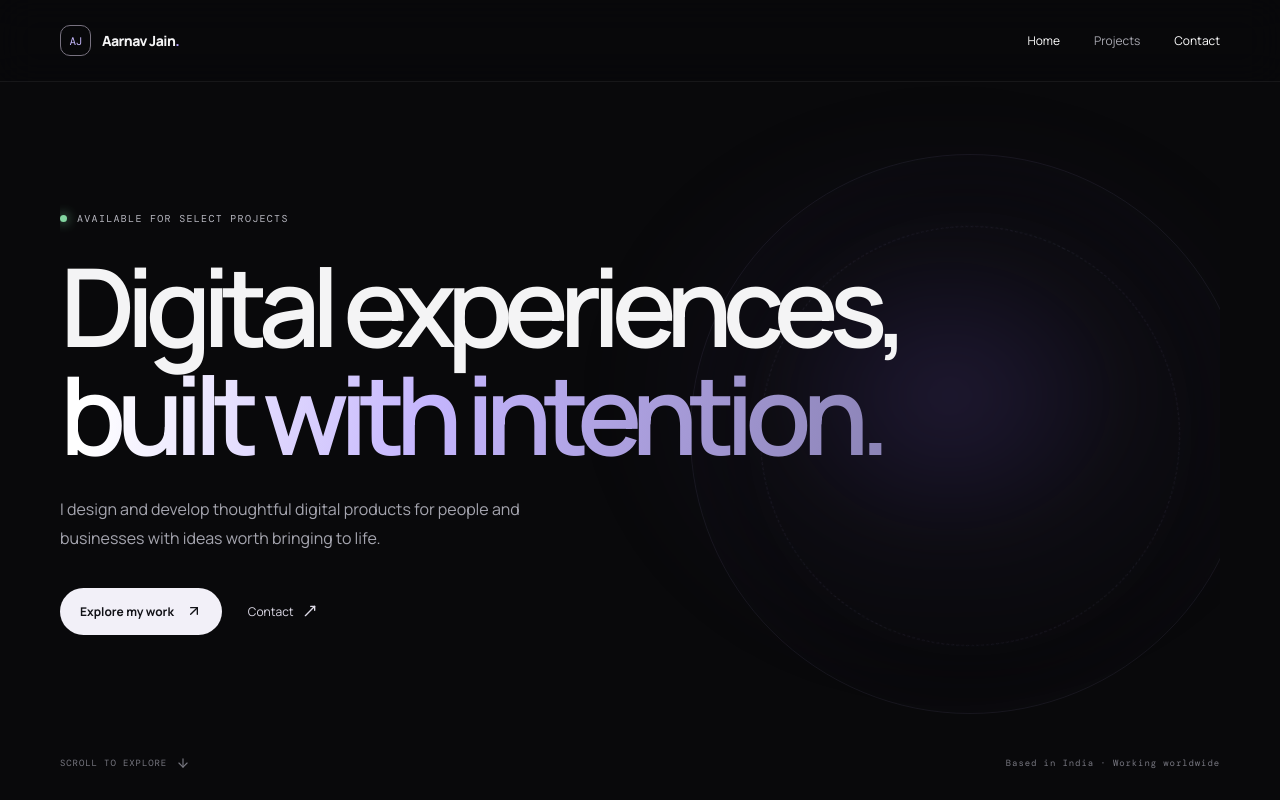
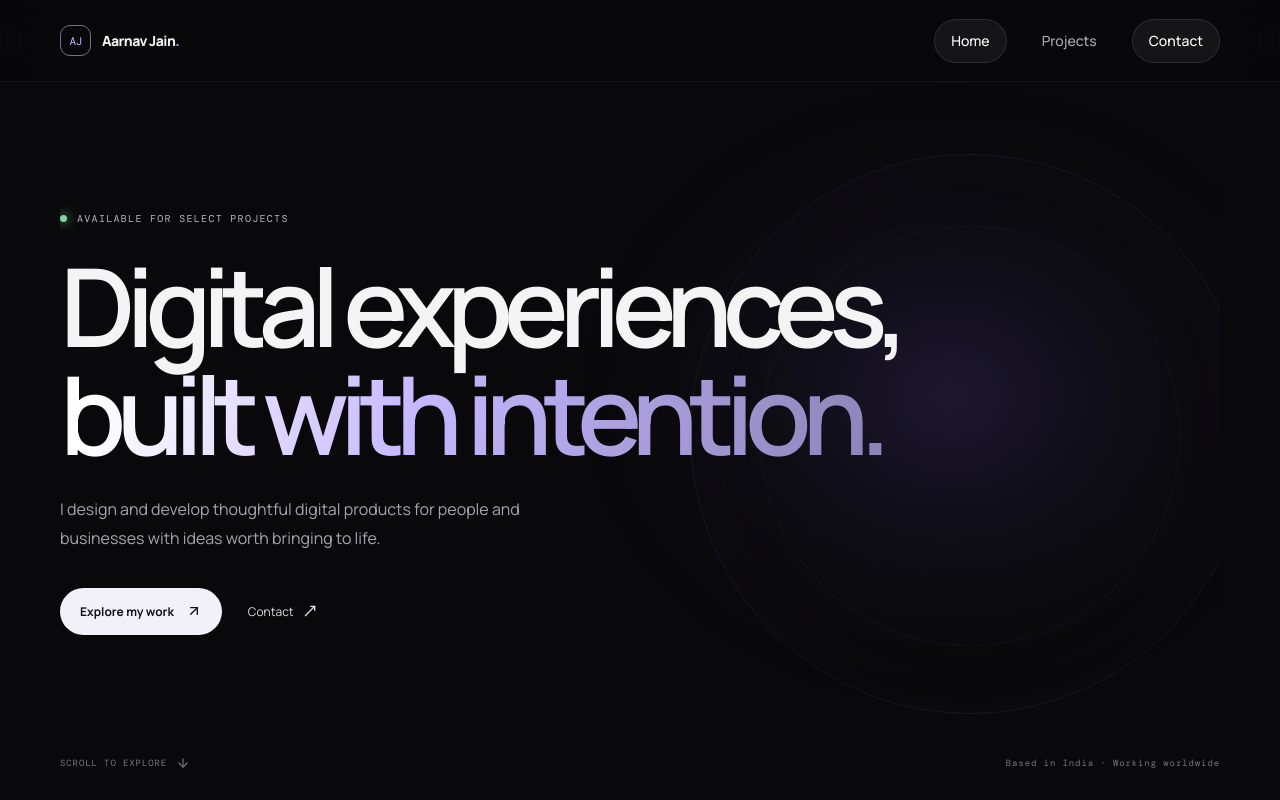
Before and after one commit to rnvjn2126/portfolio, a React (Vite) app: page / in a window 1280 px wide. Shown: the top 800 px of the page. Built offline with nearby package versions, Linux system fonts and the light colour scheme.

Commit message:
Update contact section

```diff
--- a/src/styles.css
+++ b/src/styles.css
@@ -94,18 +94,56 @@ button {
 .nav-links {
     display: flex;
     align-items: center;
-    gap: 34px
+    gap: 18px
 }
 
 .nav-links>a {
-    font-size: 12px;
+    display: inline-flex;
+    min-height: 44px;
+    align-items: center;
+    justify-content: center;
+    padding: 10px 16px;
+    border: 1px solid transparent;
+    border-radius: 999px;
+    font-size: 14px;
+    font-weight: 500;
     color: #aaaab2;
-    transition: color .2s
+    transition: color .2s, border-color .2s, background .2s, transform .35s cubic-bezier(.2,.8,.2,1)
 }
 
 .nav-links>a:hover,
 .nav-links a.active {
-    color: #fff
+    color: #fff;
+    border-color: var(--line);
+    background: rgba(255,255,255,.055)
+}
+
+.nav-links:hover>a:nth-child(1) {
+    animation: nav-waterfall .7s cubic-bezier(.2,.8,.2,1) both
+}
+
+.nav-links:hover>a:nth-child(2) {
+    animation: nav-waterfall .7s .08s cubic-bezier(.2,.8,.2,1) both
+}
+
+.nav-links:hover>a:nth-child(3) {
+    animation: nav-waterfall .7s .16s cubic-bezier(.2,.8,.2,1) both
+}
+
+.nav-links>a:hover {
+    transform: translateY(-5px)
+}
+
+@keyframes nav-waterfall {
+    0% {
+        transform: translateY(-3px)
+    }
+    45% {
+        transform: translateY(7px)
+    }
+    100% {
+        transform: translateY(0)
+    }
 }
 
 .menu-toggle {
@@ -878,7 +916,12 @@ button {
         border-bottom: 1px solid var(--line);
         flex-direction: column;
         align-items: stretch;
-        gap: 20px
+        gap: 8px
+    }
+
+    .nav-links>a {
+        width: 100%;
+        min-height: 48px
     }
 
     .nav-links.is-open {
```
